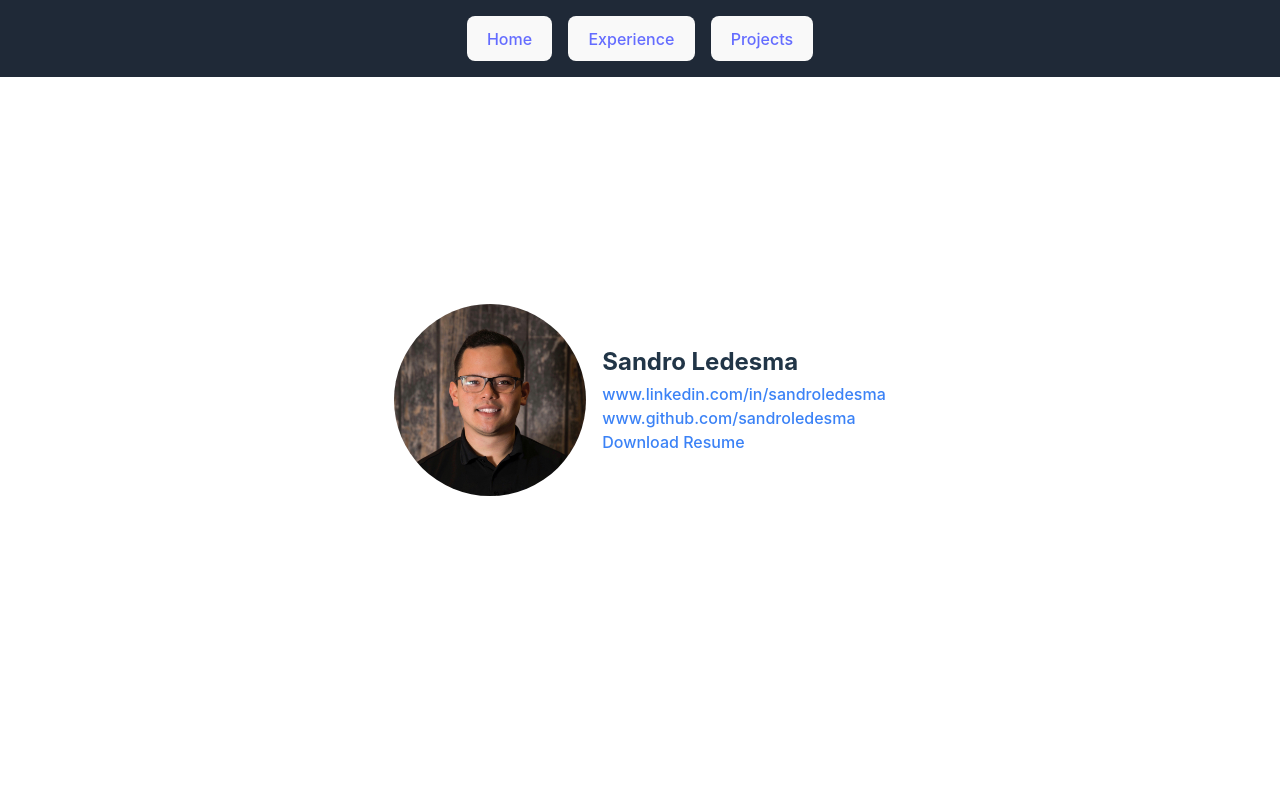
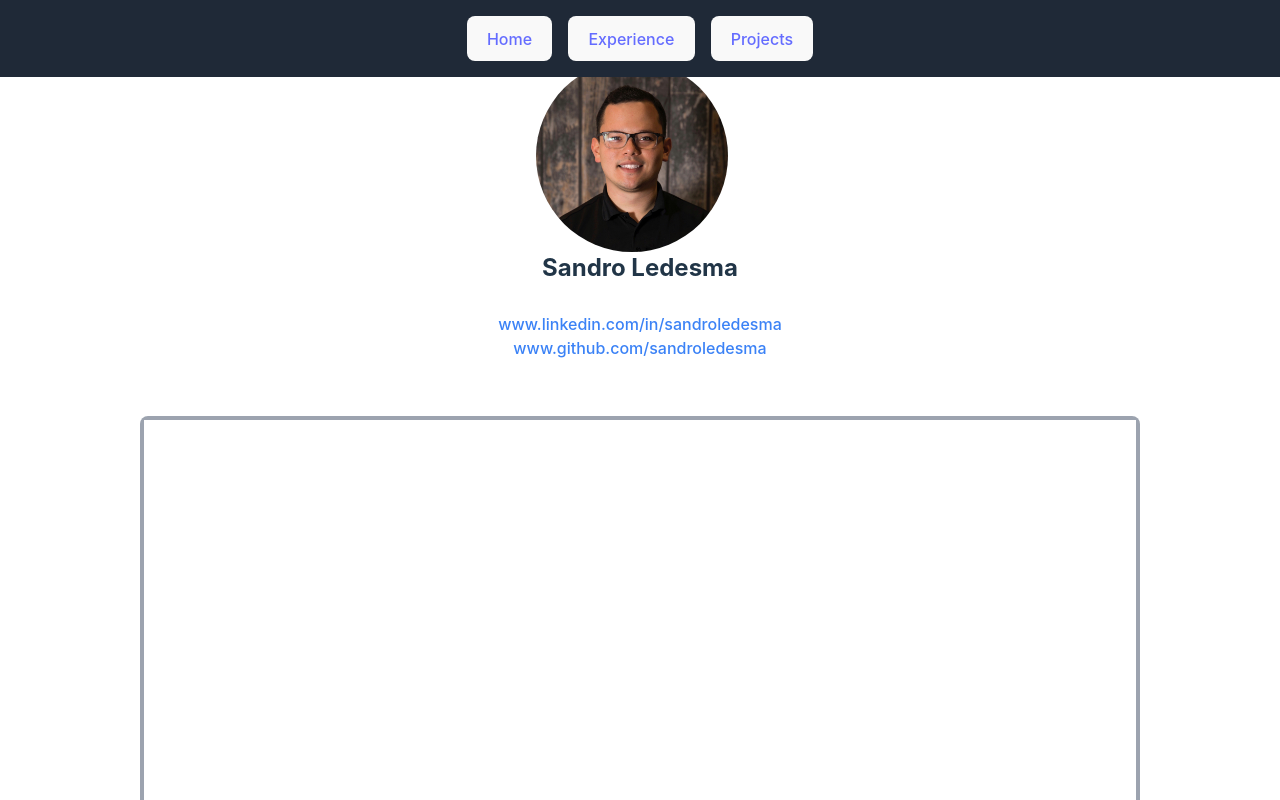
Before and after one commit to sandroledesma/Portfolio-Website_phase2, a React (Vite) app: page /experience in a window 1280 px wide. Shown: the top 800 px of the page. Built offline with nearby package versions, Linux system fonts and the light colour scheme.

Commit message:
add files

```diff
--- a/db.json
+++ b/db.json
@@ -1,7 +1,7 @@
 {
   "projects": [
     {
-      "id": 1,
+      "id": "1",
       "projectTitle": "Note Taker",
       "shortDesc": "The quick brown fox jumped over the lazy moon",
       "asA": "busy executive",
@@ -12,7 +12,7 @@
       "email": "erlich.bachmann@aviato.com"
     },
     {
-      "id": 2,
+      "id": "2",
       "projectTitle": "Game of Chores",
       "shortDesc": "Peter Piper picked a peck of pickled pepper",
       "asA": "single working parent",
--- a/src/components/About.jsx
+++ b/src/components/About.jsx
@@ -11,16 +11,8 @@ export default function About() {
         <br />
         <h1 className="text-2xl font-bold mb-4">Sandro Ledesma</h1>
         <br />
-        <h2 className="underline decoration-dotted">Welcome to my Portfolio!</h2>
+        <h2 className="text-xl underline">Welcome to my Portfolio!</h2>
         <br />
-        <p className="text-balance">
-            Utilizing over a decade of Product and Category Leadership experience across diverse industries,
-            I'm currently advancing my skills through the Software Engineering bootcamp at Flatiron School,
-            focusing on a transition to Technical Product Management. With a background spanning the entire
-            product lifecycle, from development to maturity and decline, I'm driven by a passion for innovation.
-            My objective is to apply my extensive expertise in Product, alongside strategic and analytical skills,
-            to effect meaningful and adaptable change in the tech space.
-        </p>
     </div>
     )
 }
--- a/src/components/Experience.jsx
+++ b/src/components/Experience.jsx
@@ -2,22 +2,26 @@ import React from "react";
 import profileImage from '../files/profileimage.jpg';
 import resumePdf from '../files/Alessandro M Ledesma - CV 8.24.pdf'
 
-export default function Experience() {
+function Experience() {
     return(
-        <div className="flex items-center justify-center">
-            <div className="flex items-center">
+        <div className="container mx-auto pt-96">
+            <div className="flex justify-center">
                 <div className="w-48 h-48 rounded-full overflow-hidden mr-4">
                     <img src={profileImage} alt="Sandro Ledesma" className="w-full h-full object-cover object-top"/>
                 </div>
             </div>
-            <div className="ml=4">
-                <h3 className="text-2xl font-bold mb-1">Sandro Ledesma</h3>
-                <a href="https://www.linkedin.com/in/sandroledesma" className="text-blue-500">www.linkedin.com/in/sandroledesma</a>
+            <div className="flex flex-col justify-center">
+                <h3 className="text-2xl font-bold mb-1 text-center">Sandro Ledesma</h3>
                 <br />
-                <a href="https://www.github.com/sandroledesma" className="text-blue-500">www.github.com/sandroledesma</a>
+                <a href="https://www.linkedin.com/in/sandroledesma" className="text-blue-500 text-center">www.linkedin.com/in/sandroledesma</a>
+                <a href="https://www.github.com/sandroledesma" className="text-blue-500 text-center">www.github.com/sandroledesma</a>
                 <br />
-                <a href={resumePdf} className="text-blue-500">Download Resume</a>
+            </div>
+            <div className="mt-8 p-1 bg-gray-400 rounded-lg">
+                <iframe className="w-auto h-auto border-none" style={{ minHeight: "700px", width: "calc(100vw - 18rem)" }} title="resume" src={resumePdf} />
             </div>
         </div>
     );
 }
+
+export default Experience;
```
